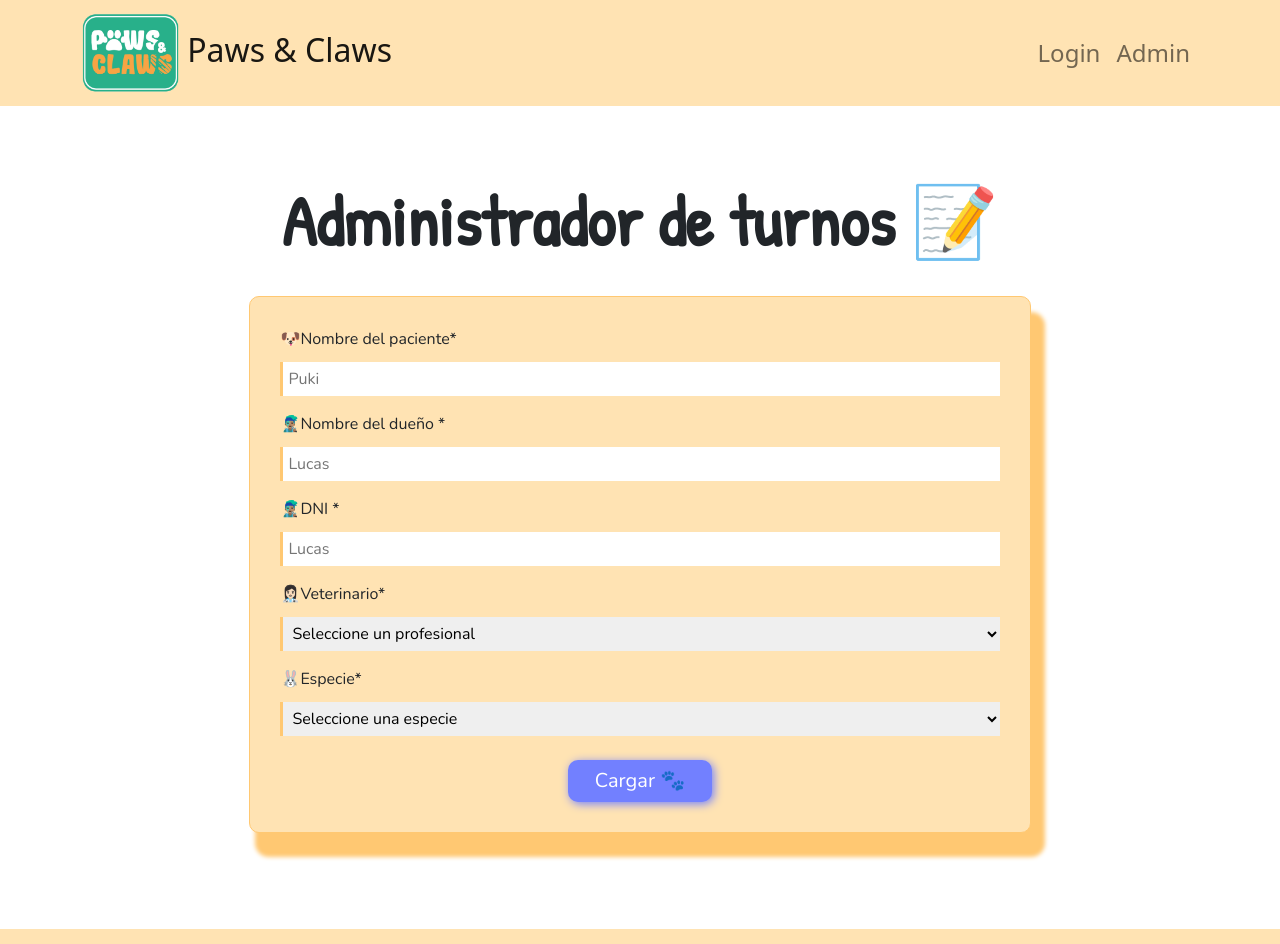
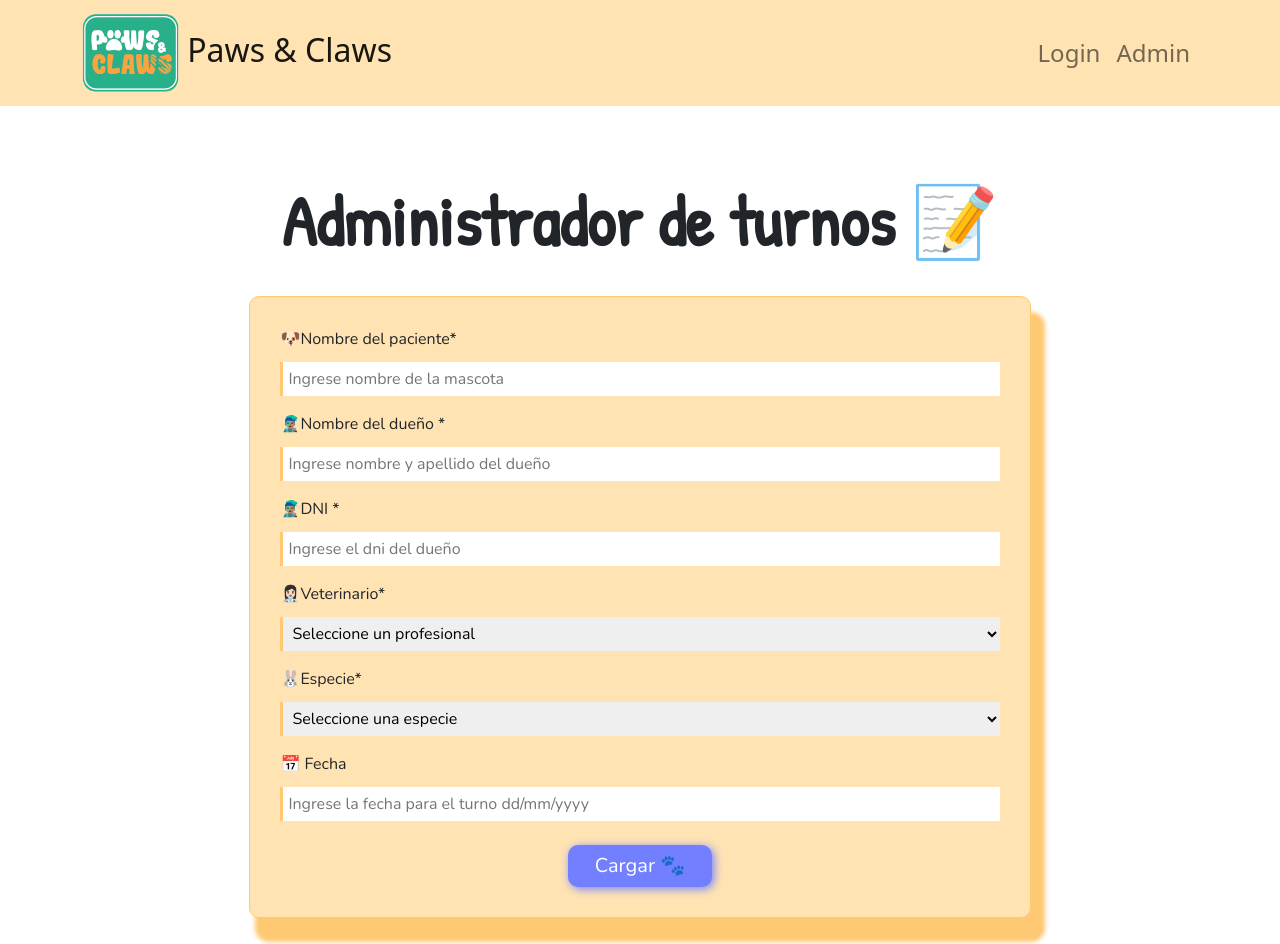
Before and after one commit to tomasCMPSN/ProyectoFinalGrupo2, a React (Create React App) app: page /turnoscreate in a window 1280 px wide. Shown: the top 944 px of the page. Built offline with nearby package versions, Linux system fonts and the light colour scheme; data requests are answered from the project's data file.

Commit message:
Realize peticion POST al servidor

```diff
--- a/db.json
+++ b/db.json
@@ -6,7 +6,8 @@
       "name": "Jose Hernandez ",
       "dni": "39698833",
       "vet": "Dra. Emilse Arias",
-      "specie": "Perro"
+      "specie": "Perro",
+      "date":"23/02/2022"
     },
     {
 
@@ -14,7 +15,8 @@
       "name": "Natalia Sanchez",
       "dni": "40678833",
       "vet": "Dr. Jonathan Plodzien ",
-      "specie": "Perro"
+      "specie": "Perro",
+      "date":"25/02/2022"
     }
   ]
 }
--- a/package.json
+++ b/package.json
@@ -12,6 +12,7 @@
     "react-dom": "^17.0.2",
     "react-router-dom": "^6.2.1",
     "react-scripts": "5.0.0",
+    "sweetalert2": "^11.4.1",
     "web-vitals": "^2.1.4"
   },
   "scripts": {
--- a/src/App.js
+++ b/src/App.js
@@ -4,7 +4,7 @@ import Navigation from "./components/layout/Navigation";
 import Home from "./components/Home/Home.js";
 import Footer from "./components/layout/Footer";
 import { BrowserRouter, Route, Routes } from "react-router-dom";
-import Turnos from './components/views/turnos/TurnosCreate'
+import TurnosCreate from './components/views/turnos/TurnosCreate'
 import TurnosTable from './components/views/turnos/TurnosTable'
 import TurnosEdit from './components/views/turnos/TurnosEdit'
 import {useState,useEffect} from 'react'
@@ -43,9 +43,10 @@ const DB = process.env.REACT_APP_APPI_APPOINTMENT;
         <main>
           <Routes>
             <Route exact path="/" element={ <Home /> }/>
-            <Route exact path="/turnoscreate" element={ <Turnos /> }/>
+            <Route exact path="/turnoscreate" element={ <TurnosCreate DB={DB}/> }/>
             <Route exact path="/turnostable" element={ <TurnosTable turnos={turnos} /> }/>
             <Route exact path="/turnosedit" element={ <TurnosEdit /> }/>
+
 
           </Routes>
         </main>
--- a/src/components/helpers/ValidateForms.js
+++ b/src/components/helpers/ValidateForms.js
@@ -2,17 +2,20 @@
 const regEx4Names = /^[A-Za-z\s?]+$/;
 const regEx4Selector = /^[A-Za-z\-\s?]+$/;
 const regEx4Number = /[0-9]+$/;
-
-export const validateNames = (campo) => {
-  if (regEx4Names.test(campo) && campo.trim().length<23&& campo.trim().length>0 && campo !== "") {
-    return true;
-
-  } else {
-
-    return false;
+const regExp4Date = /^([0-2][0-9]|3[0-1])(\/|-)(0[1-9]|1[0-2])\2(\d{4})$/;
 
 
 
+export const validateNames = (campo) => {
+  if (
+    regEx4Names.test(campo) &&
+    campo.trim().length < 23 &&
+    campo.trim().length > 0 &&
+    campo !== ""
+  ) {
+    return true;
+  } else {
+    return false;
   }
 };
 
@@ -21,7 +24,6 @@ export const validateVet = (campo) => {
     return true;
   } else {
     return false;
-
   }
 };
 
@@ -30,13 +32,12 @@ export const validateDni = (campo) => {
     regEx4Number.test(campo) &&
     campo.trim() !== "" &&
     campo.trim() > 0 &&
-    campo.trim() < 99999999&&
-    campo.trim().length>=7
+    campo.trim() < 99999999 &&
+    campo.trim().length >= 7
   ) {
     return true;
   } else {
     return false;
-
   }
 };
 
@@ -52,6 +53,12 @@ export const validateSpecie = (campo) => {
     return true;
   } else {
     return false;
-
   }
 };
+
+
+export const validateDate = (campo)=>{
+  if(regExp4Date.test(campo)) {
+    return true
+  }else{return false}
+}
--- a/src/components/views/turnos/Turno.js
+++ b/src/components/views/turnos/Turno.js
@@ -11,6 +11,7 @@ const Turno = ({ turnos }) => {
         <td>{turnos.dni}</td>
         <td>{turnos.vet}</td>
         <td> {turnos.specie}</td>
+        <td> {turnos.date}</td>
 
       </tr>
 
--- a/src/components/views/turnos/Turnos.css
+++ b/src/components/views/turnos/Turnos.css
@@ -98,7 +98,7 @@
 
         transition: 1s;
 
-
+       color: #d69456;
 
 
     }
--- a/src/components/views/turnos/TurnosCreate.js
+++ b/src/components/views/turnos/TurnosCreate.js
@@ -1,9 +1,11 @@
 import React, { useState } from "react";
 import { Form } from "react-bootstrap";
-import {validateNames, validateVet, validateDni, validateSpecie} from '../../helpers/ValidateForms'
+import {validateNames, validateVet, validateDni, validateSpecie, validateDate} from '../../helpers/ValidateForms'
 import './Turnos.css'
+import Swal from 'sweetalert2'
 
-const Turnos = () => {
+
+const TurnosCreate = ({DB}) => {
   // States
 
   const [petName, setPetName]= useState('');
@@ -11,15 +13,64 @@ const Turnos = () => {
   const [dni, setDni]= useState('')
   const [vet, setVet]= useState('');
   const [specie, setSpecie]= useState('');
+  const [date, setDate]= useState('');
+
+  const newAppointment = {
+   petName,
+   name,
+   dni,
+   vet,
+   specie,
+   date
+
+  }
 
   //Funcion para crear un turno
 const handleSubmit = (e)=>{
   e.preventDefault()
   // validar datos
-  if(validateNames(petName) && validateNames(name) && validateDni(dni)&& validateVet(vet) && validateSpecie(specie) ){
-    console.log('todo pasa')
+  if(validateNames(petName) && validateNames(name) && validateDni(dni)&& validateVet(vet) && validateSpecie(specie) && validateDate(date) ){
 
-  }else{alert('no pasa')}
+    Swal.fire({
+      title: 'Esta seguro que quiere asignar este turno?',
+      icon: 'warning',
+      showCancelButton: true,
+      confirmButtonColor: '#56ced6',
+      cancelButtonColor: '#ffc872',
+      cancelButtonText:'Cancelar',
+      confirmButtonText: 'Si'
+    }).then( async (result) => {
+      if (result.isConfirmed) {
+        try {  const res = await fetch(DB,
+          {
+           method:"POST",
+           headers:{"Content-type":"application/json"},
+           body: JSON.stringify(newAppointment)
+          })
+          console.log(res)
+
+        } catch (error) {
+          console.log(error)
+
+        }
+        Swal.fire(
+          'Confirmado!',
+          'Turno asignado con exito!',
+          'success'
+        )
+      }
+    })
+
+
+
+
+
+  }else{Swal.fire({
+    icon: 'error',
+    title: 'Oops...',
+    text: 'Ingreso algun dato incorrecto, por favor revise el formulario',
+
+  })}
 
 
 }
@@ -39,15 +90,15 @@ const handleSubmit = (e)=>{
         <Form className="mb-5 form_style" onSubmit={handleSubmit}>
           <Form.Group className="mb-3 " controlId="formBasicEmail">
             <Form.Label>🐶Nombre del paciente*</Form.Label>
-            <input className='form-stle-inner' type="text"  placeholder="Puki" onChange={(e)=>setPetName(e.target.value)}/>
+            <input className='form-stle-inner' type="text"  placeholder="Ingrese nombre de la mascota" onChange={(e)=>setPetName(e.target.value)}/>
           </Form.Group>
           <Form.Group className="mb-3" controlId="formBasicEmail">
             <Form.Label>👨🏽‍🎤Nombre del dueño *</Form.Label>
-            <input  type="text" placeholder="Lucas" className='form-stle-inner' onChange={({target})=>setName(target.value)}/>
+            <input  type="text" placeholder="Ingrese nombre y apellido del dueño" className='form-stle-inner' onChange={({target})=>setName(target.value)}/>
           </Form.Group>
           <Form.Group className="mb-3" controlId="formBasicEmail">
             <Form.Label>👨🏽‍🎤DNI *</Form.Label>
-            <input  type="text" placeholder="Lucas" className='form-stle-inner' onChange={({target})=>setDni(target.value)}/>
+            <input  type="text" placeholder="Ingrese el dni del dueño" className='form-stle-inner' onChange={({target})=>setDni(target.value)}/>
           </Form.Group>
 
           <Form.Group className="mb-3" controlId="formBasicCheckbox">
@@ -71,11 +122,11 @@ const handleSubmit = (e)=>{
               <option value="roedor">Roedor</option>
             </select>
           </Form.Group>
-          {/* <Form.Group className="mb-3"  controlId="formBasicEmail">
+          <Form.Group className="mb-3"  controlId="formBasicEmail">
             <Form.Label>📅 Fecha </Form.Label>
-            <input className='form-stle-inner' type="date" />
+            <input className='form-stle-inner' placeholder='Ingrese la fecha para el turno dd/mm/yyyy' onChange={({target})=>setDate(target.value)}/>
           </Form.Group>
-          <Form.Group className="mb-3" controlId="formBasicEmail">
+          {/* <Form.Group className="mb-3" controlId="formBasicEmail">
             <Form.Label>⏰ Horario </Form.Label>
             <select className='form-stle-inner' >
               <option value="">Seleccione un horario</option>
@@ -115,4 +166,4 @@ const handleSubmit = (e)=>{
   );
 };
 
-export default Turnos;
+export default TurnosCreate;
--- a/src/components/views/turnos/TurnosTable.js
+++ b/src/components/views/turnos/TurnosTable.js
@@ -26,8 +26,8 @@ const TurnosTable = ({turnos}) => {
                 <th>🆔 DNI</th>
                 <th>👩🏻‍⚕️ Veterinario</th>
                 <th>🐰 Especie</th>
-                {/* <th>📅Fecha</th>
-                <th>⏰Hora</th> */}
+                <th>📅Fecha</th>
+                 {/*<th>⏰Hora</th> */}
               </tr>
             </thead>
             <tbody>
```
Also changed, not shown: 1 other file (tests, documents, lock files or other folders).
